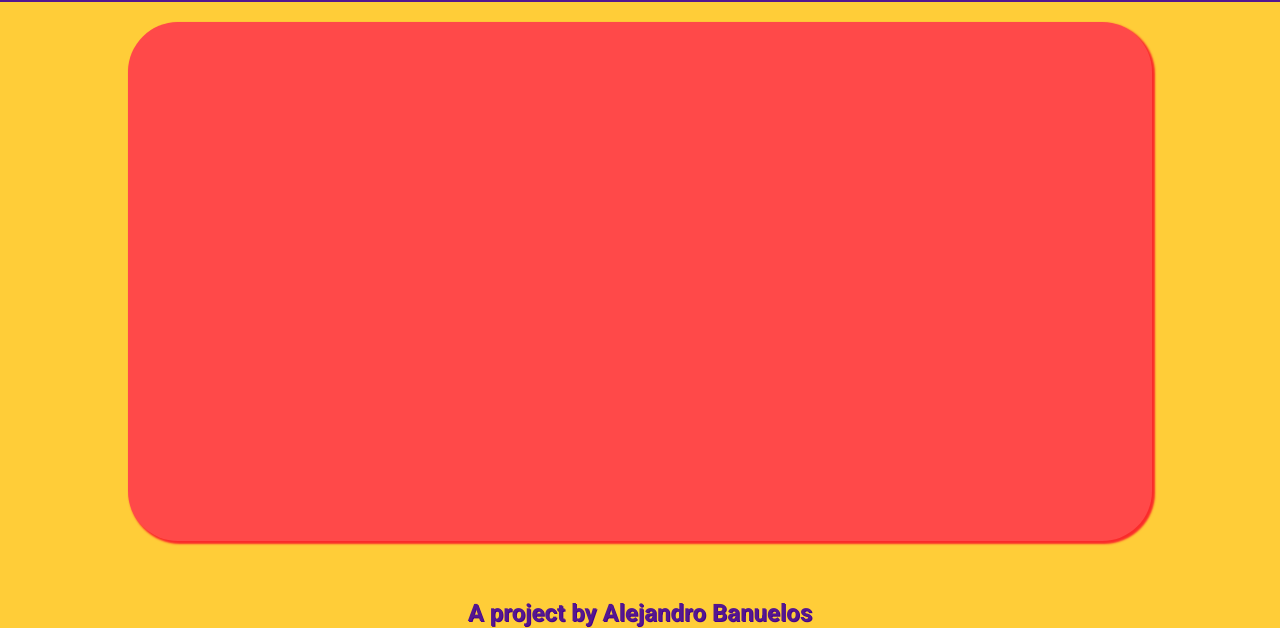
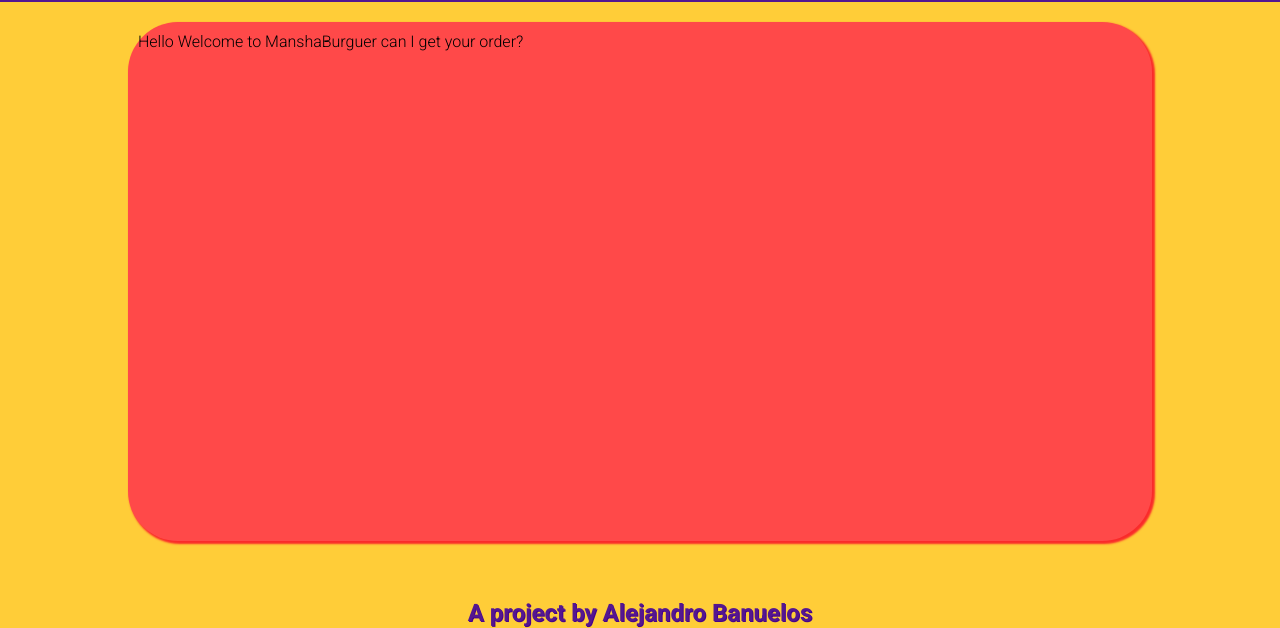
Before and after one commit to Draxgun/odin-restaurant, a website built with webpack: page dist/index.html in a window 1280 px wide. Shown: the part 172-800 px from the top of the page. Built offline with nearby package versions, Linux system fonts and the light colour scheme.

Commit message:
test in the homepage tab

```diff
--- /dev/null
+++ b/src/homeTab.js
@@ -0,0 +1,27 @@
+
+let loadHomeTab = () => {
+    let contentContainer = document.getElementsByClassName('contentContainer')[0]
+
+    let mainText = loadMainText()
+    contentContainer.appendChild(mainText)
+
+
+}
+
+let loadMainText = () => {
+
+    let textContainer = document.createElement('div')
+    textContainer.classList.add('textContainer')
+
+    let mainTitle = document.createElement('div')
+    mainTitle.classList.add("mainTitle");
+    mainTitle.textContent = 'Hello Welcome to ManshaBurguer can I get your order?'
+    textContainer.appendChild(mainTitle)
+
+    return textContainer
+
+}
+
+export{
+    loadHomeTab
+}
--- a/src/index.js
+++ b/src/index.js
@@ -1,8 +1,11 @@
 import {loadHomePage } from "./home";
+import { loadHomeTab } from "./homeTab";
 import './style.css';
+
 
 
 
 console.log('Hola')
 
 loadHomePage()
+loadHomeTab()
--- a/src/style.css
+++ b/src/style.css
@@ -56,7 +56,6 @@ body{
     font-size: 4rem;
 }
 
-
 .optionContainer{
     display: flex;
     align-items:center;
```
Also changed, not shown: dist/main.js.
